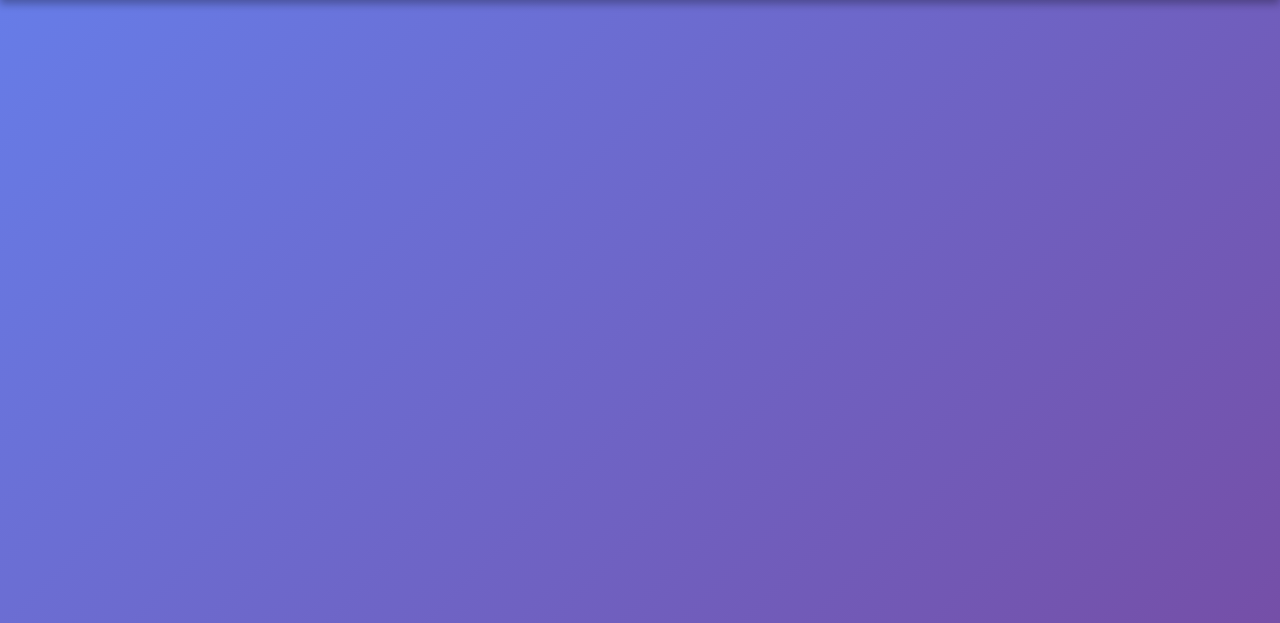
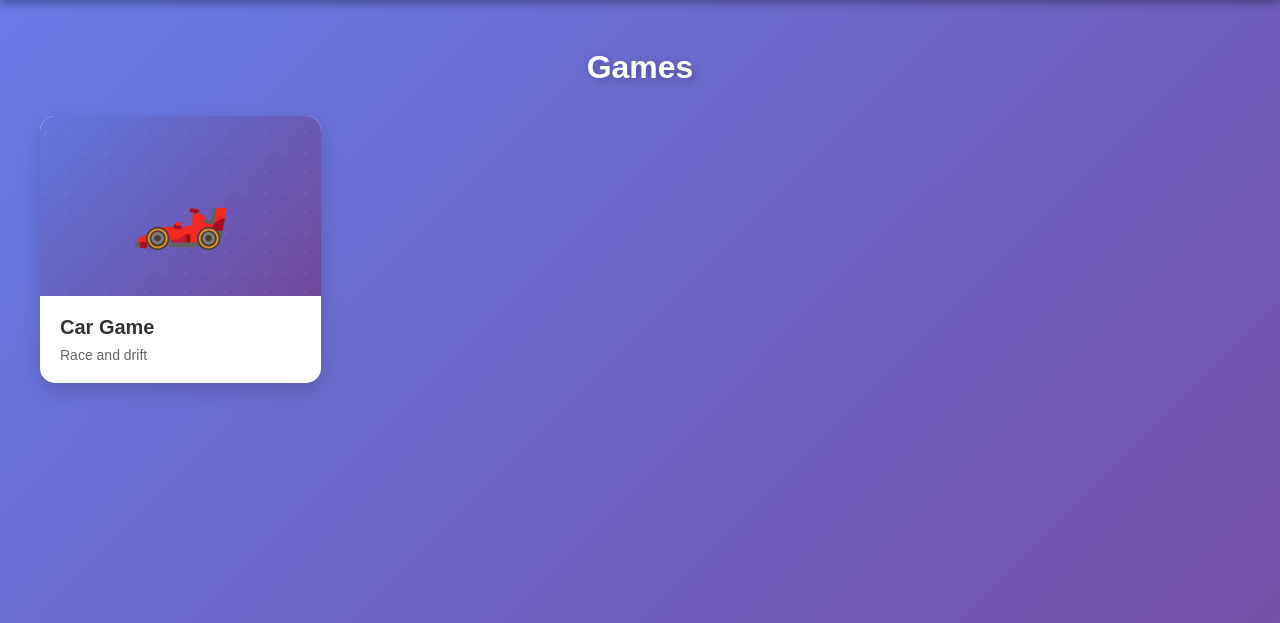
Before and after one commit to aselagunawardena/python-web, a Flask app: page / in a window 1280 px wide. Shown: the part 71-694 px from the top of the page. Run offline with Flask 3, Linux system fonts and the light colour scheme.

Commit message:
added a thumbnail for a car game

```diff
--- a/static/styles.css
+++ b/static/styles.css
@@ -281,3 +281,105 @@ button:hover {
     text-transform: uppercase;
     text-shadow: 2px 2px 4px rgba(0, 0, 0, 0.1);
 }
+/* Games Section */
+.games-section {
+    max-width: 1200px;
+    margin: 60px auto 40px;
+    padding: 0 20px;
+}
+
+.games-section h2 {
+    color: white;
+    font-size: 32px;
+    margin-bottom: 30px;
+    text-align: center;
+    text-shadow: 2px 2px 8px rgba(0, 0, 0, 0.3);
+}
+
+.games-grid {
+    display: grid;
+    grid-template-columns: repeat(auto-fill, minmax(250px, 1fr));
+    gap: 25px;
+}
+
+.game-card {
+    display: flex;
+    flex-direction: column;
+    background: white;
+    border-radius: 15px;
+    overflow: hidden;
+    text-decoration: none;
+    color: #333;
+    transition: all 0.3s ease;
+    box-shadow: 0 8px 20px rgba(0, 0, 0, 0.15);
+    cursor: pointer;
+}
+
+.game-card:hover {
+    transform: translateY(-10px);
+    box-shadow: 0 15px 40px rgba(102, 126, 234, 0.4);
+}
+
+.game-thumbnail {
+    width: 100%;
+    height: 180px;
+    background: linear-gradient(135deg, #667eea 0%, #764ba2 100%);
+    display: flex;
+    align-items: center;
+    justify-content: center;
+    font-size: 80px;
+    position: relative;
+    overflow: hidden;
+}
+
+.game-thumbnail::before {
+    content: '';
+    position: absolute;
+    top: -50%;
+    left: -50%;
+    width: 200%;
+    height: 200%;
+    background: radial-gradient(circle, rgba(255,255,255,0.1) 1px, transparent 1px);
+    background-size: 20px 20px;
+    animation: float 8s linear infinite;
+}
+
+@keyframes float {
+    0% { transform: translate(0, 0); }
+    100% { transform: translate(20px, 20px); }
+}
+
+.game-thumbnail::after {
+    content: '';
+    position: absolute;
+    top: 0;
+    left: 0;
+    right: 0;
+    bottom: 0;
+    background: rgba(0, 0, 0, 0.05);
+}
+
+.game-thumbnail > * {
+    position: relative;
+    z-index: 1;
+}
+
+.game-info {
+    padding: 20px;
+    flex-grow: 1;
+    display: flex;
+    flex-direction: column;
+    justify-content: center;
+}
+
+.game-info h3 {
+    margin: 0 0 8px 0;
+    font-size: 20px;
+    color: #333;
+}
+
+.game-info p {
+    margin: 0;
+    color: #666;
+    font-size: 14px;
+}
--- a/templates/index.html
+++ b/templates/index.html
@@ -70,6 +70,21 @@
     <!-- Overlay for sidebar -->
     <div class="sidebar-overlay" id="sidebarOverlay"></div>
 
+    <div class="games-section">
+        <h2>Games</h2>
+        <div class="games-grid">
+            <a href="/car-game" class="game-card">
+                <div class="game-thumbnail">
+                    🏎️
+                </div>
+                <div class="game-info">
+                    <h3>Car Game</h3>
+                    <p>Race and drift</p>
+                </div>
+            </a>
+        </div>
+    </div>
+
     <script src="/script.js"></script>
 </body>
 </html>
```
